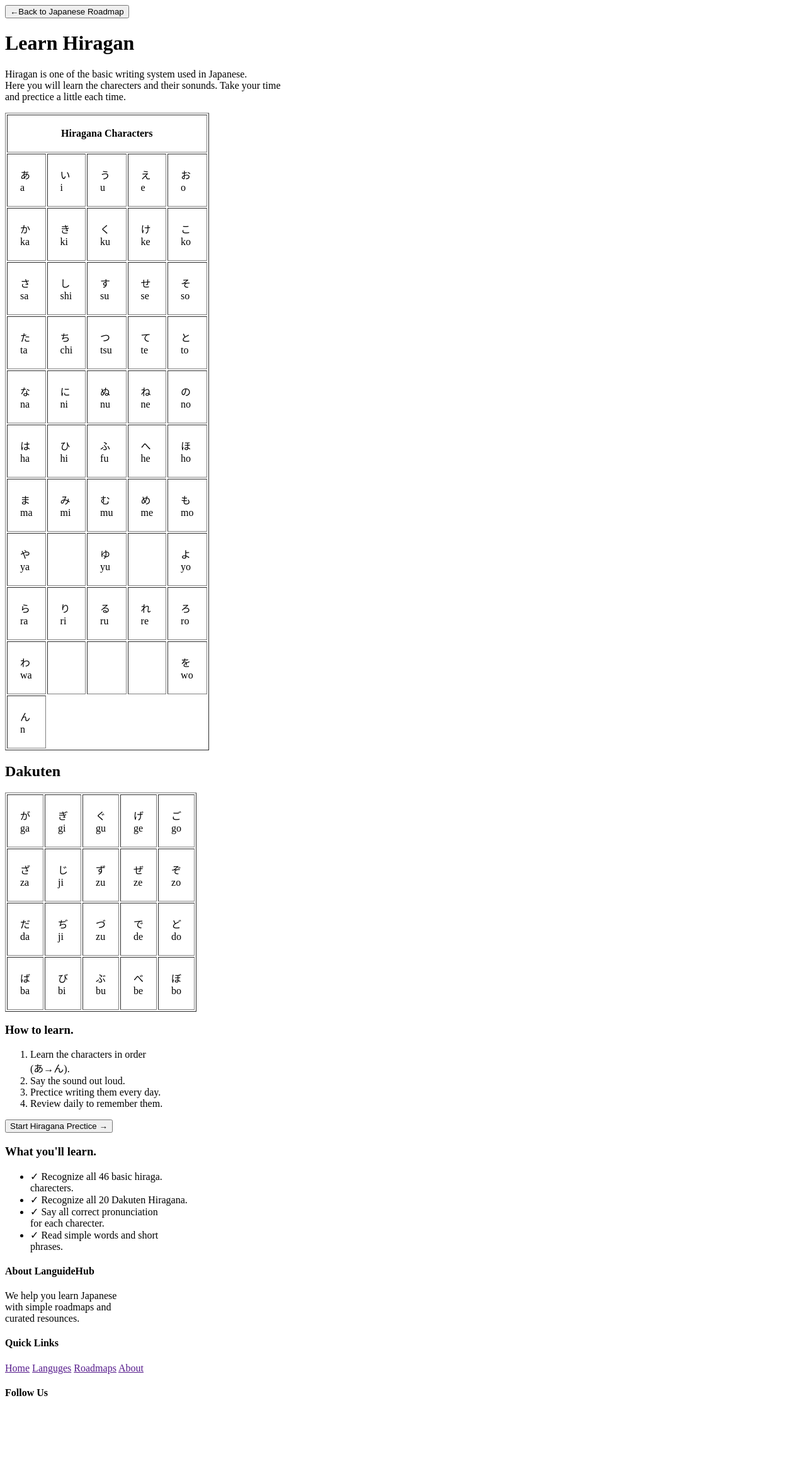
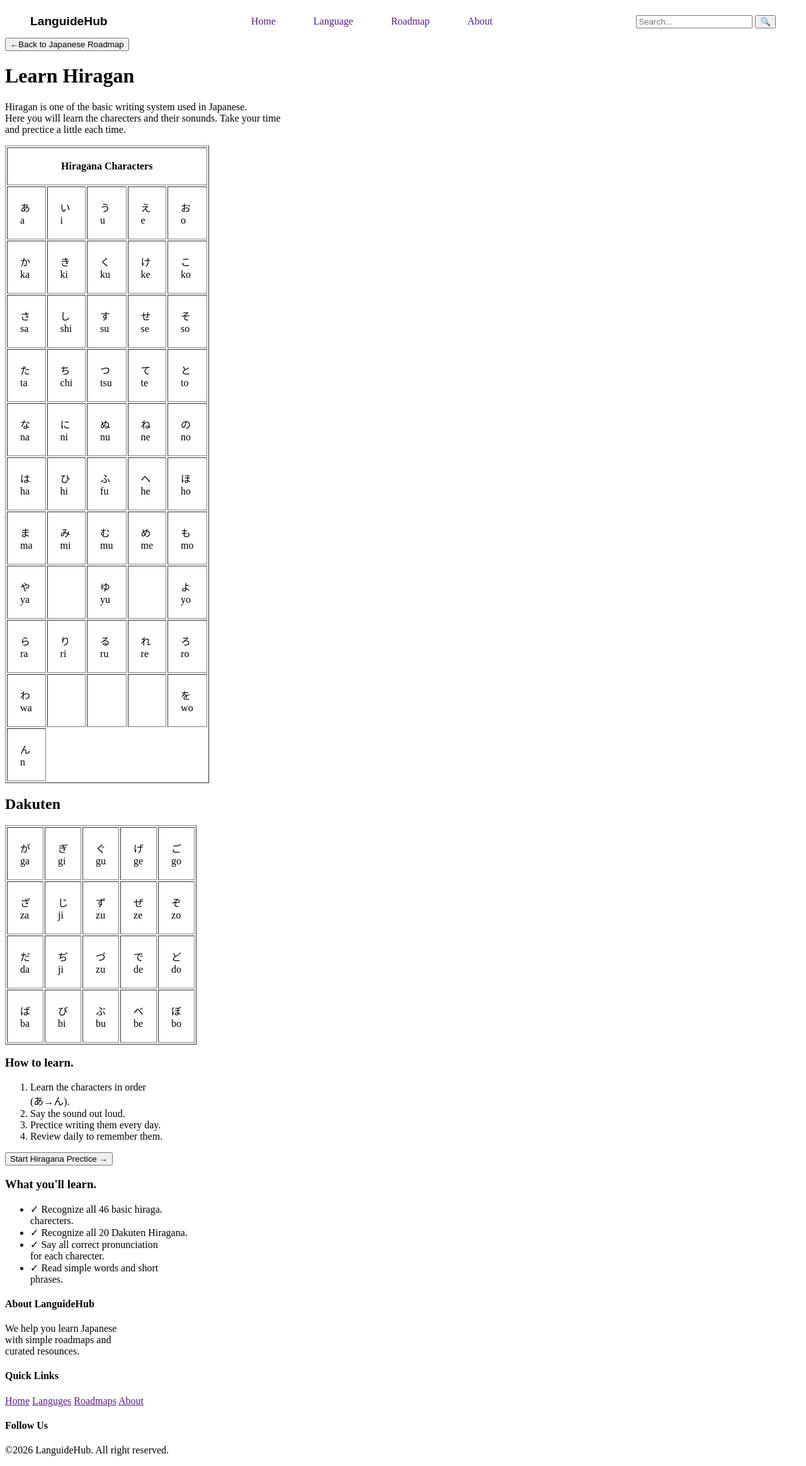
Before and after one commit to Sahina-07/Languide-hub, a Flask app: template templates/hiragana.html in a window 1280 px wide. Shown: the whole page at 63% size. Before the commit the page ends 2216 px from the top, so only its background shows below. Run offline with Flask 3, Linux system fonts and the light colour scheme; the template is opened without the code that fills it, so the values that code supplies are empty.

Commit message:
Added header with basic scc

```diff
--- /dev/null
+++ b/static/hiragana.css
@@ -0,0 +1,30 @@
+/* ======================================================================
+                          header
+=========================================================================*/
+#header{
+  display: flex;
+  align-items: center;
+  justify-content: space-between;
+  padding: 15px 40px;
+  background-color: #ffffff;
+}
+#navbar nav{
+    display: plex;
+    gap: 24px;
+}
+#header nav{
+    display: flex;
+    gap: 60px;
+}
+#header nav a{
+    text-decoration: none;
+}
+#header nav a:hover{
+    color: #0066cc;
+}
+#header p {
+  margin: 0;                      /* Removes default browser paragraph spacing */
+  font-family: Arial, sans-serif;
+  font-weight: bold;
+  font-size: 1.2rem;
+}
--- a/templates/hiragana.html
+++ b/templates/hiragana.html
@@ -5,13 +5,30 @@
     <meta charset="UTF-8">
     <meta name="viewport" content="width=device-width, initial-scale=1.0">
     <title>Hirgana Charecters</title>
+    <link rel="stylesheet" href="/static/hiragana.css">
 </head>
 
 <body>
     <div>
         <!--===================== Header section=================== -->
+        <div id="header">
             <div>
-
+                <p>LanguideHub</p>
+            </div>
+            <div id="navbar">
+                <nav>
+                    <a href="">Home</a>
+                    <a href="">Language</a>
+                    <a href="">Roadmap</a>
+                    <a href="">About</a>
+                </nav>
+            </div>
+            <div>
+                <form class="classic-search-box" action="/search" method="GET">
+                    <input type="search" class="classic-input" name="q" placeholder="Search..." required />
+                    <button type="submit" class="classic-btn">🔍</button>
+                </form>
+            </div>
         </div>
         <!--======================== Hero section ===================== -->
         <div>
@@ -162,10 +179,10 @@
                 <div>
                     <h3>What you'll learn.</h3>
                     <ul>
-                        <li>✓  Recognize all 46 basic hiraga. <br>charecters.</li>
-                        <li>✓  Recognize all 20 Dakuten Hiragana.</li>
-                        <li>✓  Say all correct pronunciation <br>for each charecter.</li>
-                        <li>✓  Read simple words and short <br>phrases.</li>
+                        <li>✓ Recognize all 46 basic hiraga. <br>charecters.</li>
+                        <li>✓ Recognize all 20 Dakuten Hiragana.</li>
+                        <li>✓ Say all correct pronunciation <br>for each charecter.</li>
+                        <li>✓ Read simple words and short <br>phrases.</li>
                     </ul>
                 </div>
             </div>
@@ -187,6 +204,10 @@
                 <h4>Follow Us</h4>
             </div>
         </div>
+        <!-- copyright -->
+        <div>
+            <p>©2026 LanguideHub. All right reserved.</p>
+        </div>
     </div>
 </body>
 
--- a/templates/index.html
+++ b/templates/index.html
@@ -14,7 +14,7 @@
       <p>LanguideHub</p>
     </div>
     <div>
-      <nav>
+      <nav id="navbar">
         <a href="">Home</a>
         <a href="">Language</a>
         <a href="">Roadmap</a>
```
Also changed, not shown: static/style.css (+25 -2 lines). Lines whose indentation alone changed are shown as unchanged.
